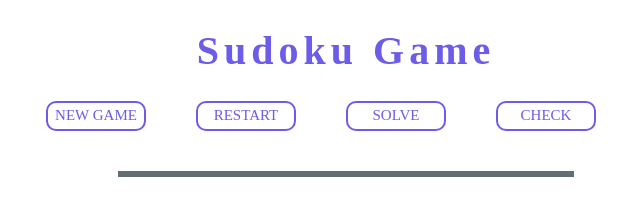
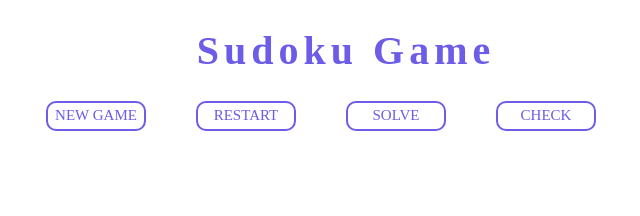
Before and after one commit to flammea/Sudoku-App, a React app: page / in a window 1280 px wide. Shown: the whole page, without its empty margins (294-934 px from the left). Built offline with nearby package versions, Linux system fonts and the light colour scheme; a web font is replaced by a local one.

Commit message:
Fix styles.

```diff
--- a/src/components/Board.css
+++ b/src/components/Board.css
@@ -1,4 +1,6 @@
-/*Styles for section board*/
+/*
+BOARD
+*/
 .Board {
     display: flex;
     flex-wrap: wrap;
@@ -6,3 +8,7 @@
     border: 3px solid #636e72;
     margin: 20px auto;
 }
+
+.Boardhidden {
+    display: none;
+}
--- a/src/components/Board.js
+++ b/src/components/Board.js
@@ -4,7 +4,7 @@ import styles from './Board.css';
 
 const Board = (props) => {
     return (
-    	<div className={props.board != "" ? "board" : null}>
+        <div className={props.board.length != "" ? "board" : styles.Boardhidden}>
 	        <div className={styles.Board}>
 	            {
 	            props.board.map((tile, index) => {
@@ -15,11 +15,11 @@ const Board = (props) => {
 	                        key={index}
 	                        id={index}
 	                        onChange={props.onChange}
-	                        initialBoard={props.initialBoard.map(tile => {
-	                            if (tile === ".") {
-	                                tile = "";
+	                        initialBoard={props.initialBoard.map(mytile => {
+	                            if (mytile === ".") {
+	                                mytile = "";
 	                            }
-	                            return tile;
+	                            return mytile;
 	                        })}
 	                    />
 	                )
--- a/src/components/Tile.css
+++ b/src/components/Tile.css
@@ -17,6 +17,7 @@ input:nth-child(n+46){
 input:nth-child(n+55){
     border-bottom: 1px solid #636e72;
 }
+
 /*
 INPUT
 */
@@ -39,7 +40,12 @@ input:disabled {
     background-color: #00b894;
     color: #FFFFFF;
 }
+
 input:disabled:hover {
     background-color: #00b894;
     cursor: auto;
 }
+
+input:focus {
+    outline: none;
+}
--- a/src/containers/App.js
+++ b/src/containers/App.js
@@ -50,7 +50,7 @@ class App extends Component {
                 error : ''
             });
         } else {
-            this.setState({error: "Sorry, but not all entered numbers are correct."});
+            this.setState({error: "Sorry, but not all numbers are correct."});
         }
     }
 
@@ -61,7 +61,7 @@ class App extends Component {
             } else if (sudoku.solve(this.state.board)) {
                 this.setState({error: "So far so good!"});
             } else {
-                this.setState({error: "Sorry, but not all entered numbers are correct."});
+                this.setState({error: "Sorry, but not all numbers are correct."});
             }
         }
     }
```
Also changed, not shown: build/app.bundle.js.
